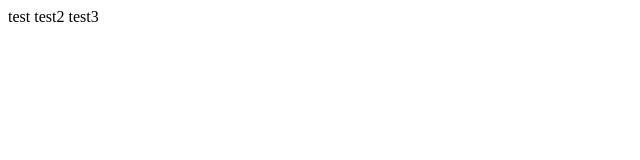
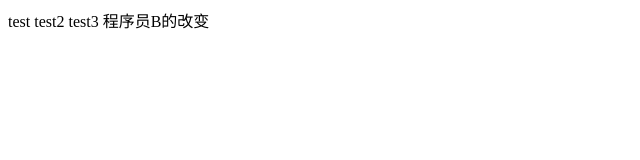
Before and after one commit to laychencn/github-demo, a plain HTML site: page index.html in a window 1280 px wide. Shown: the whole page, without its empty margins (0-640 px from the left). Drawn offline with Linux system fonts and the light colour scheme.

Commit message:
程序员B第一次提交

```diff
--- a/index.html
+++ b/index.html
@@ -9,6 +9,7 @@
 
 <body>
     test test2 test3
+    程序员B的改变
 </body>
 
 </html>
```
